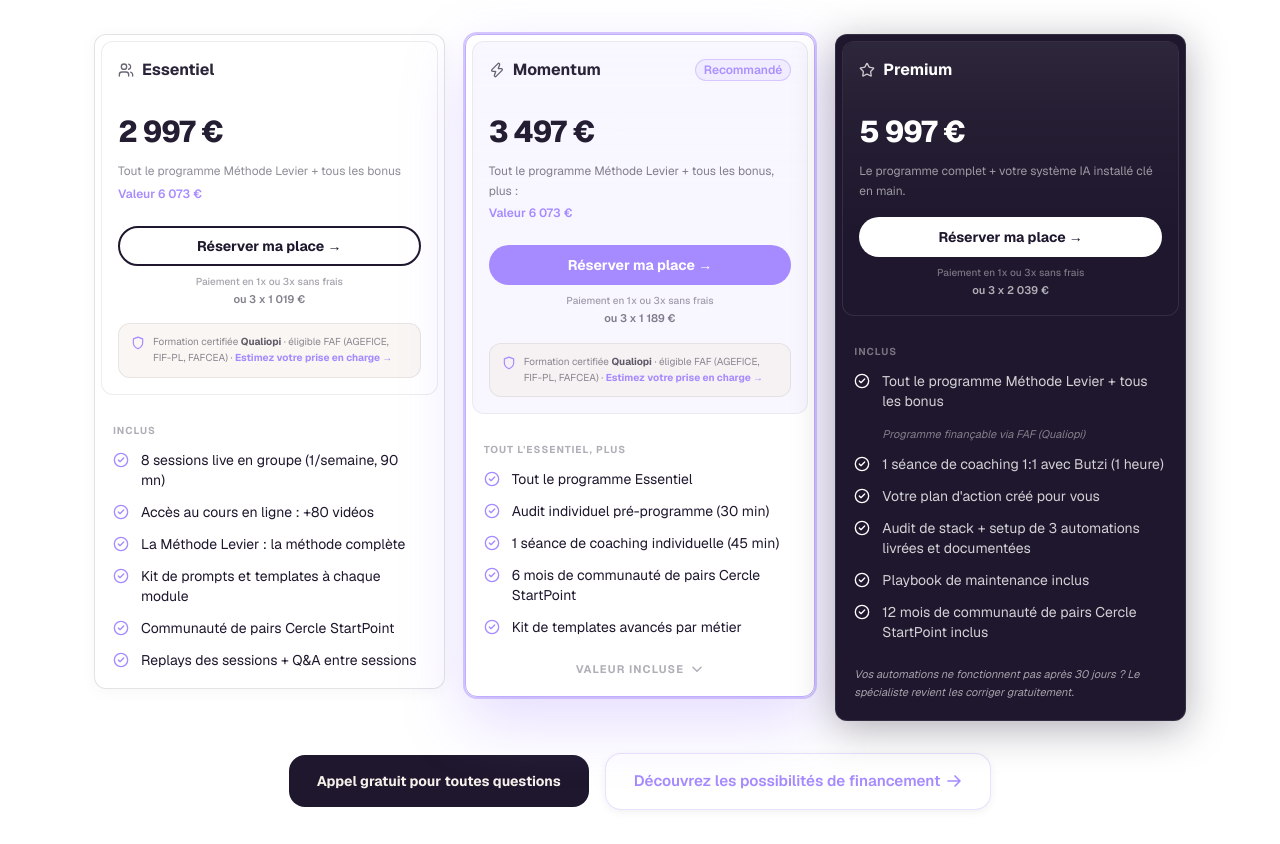
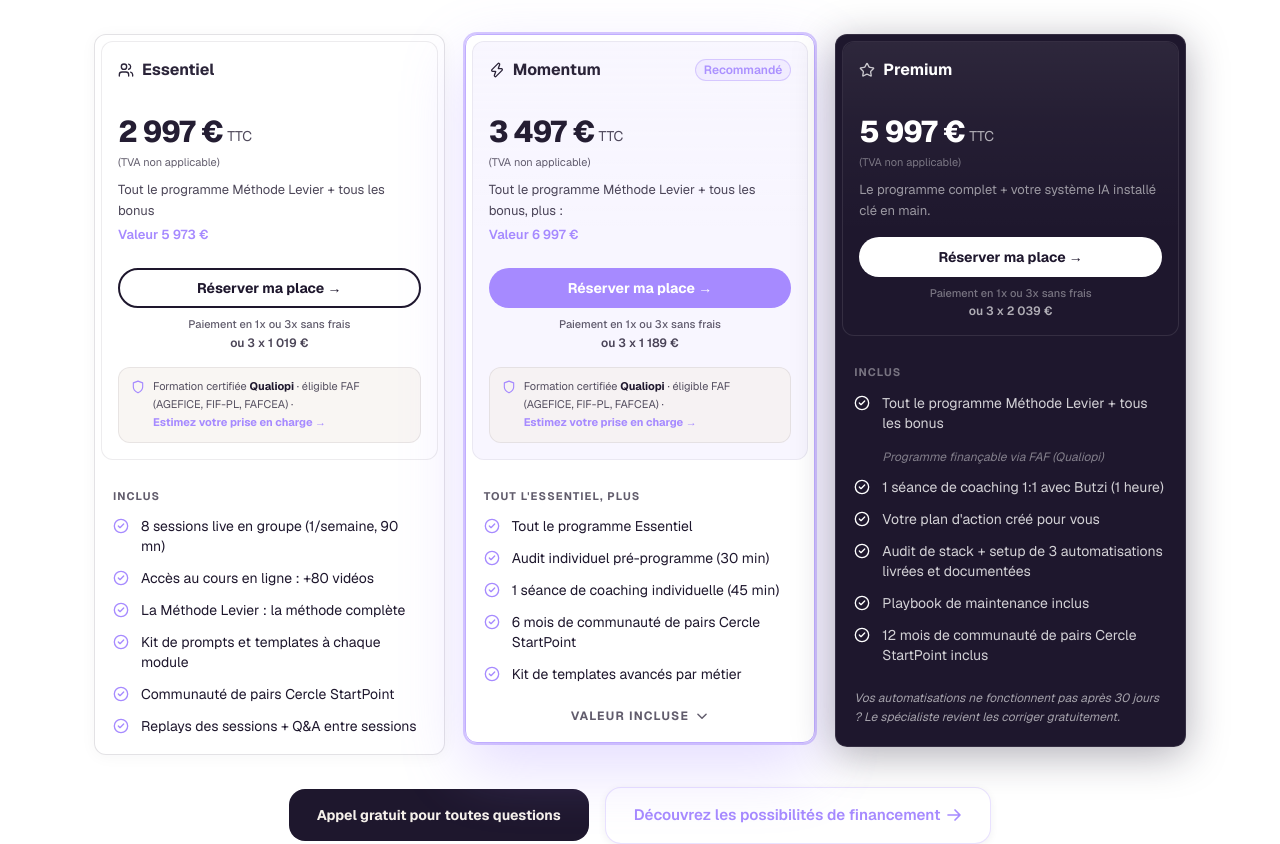
Before and after one commit to Butzi-Startpoint/site_V1, a Next.js app: page / in a window 1280 px wide. Shown: the part 8220-9064 px from the top of the page. Built offline with nearby package versions, Linux system fonts and the light colour scheme.

Commit message:
24/07/26

```diff
--- a/app/api/chat-message/route.ts
+++ b/app/api/chat-message/route.ts
@@ -27,7 +27,7 @@
   <hr style="border:none;border-top:1px solid #e5e0d8;margin:32px 0 16px;">
   <p style="color:#999;font-size:12px;line-height:1.6;margin:0;">
     Vous recevez cet email parce que vous nous avez écrit via le chat de startpoint-ia.fr.<br>
-    BUTZI EURL — Organisme de formation certifié Qualiopi · SIRET&nbsp;847&nbsp;593&nbsp;100&nbsp;00013<br>
+    BUTZI EURL — Organisme de formation certifié Qualiopi · SIRET&nbsp;847&nbsp;593&nbsp;100&nbsp;00021<br>
     61 boulevard du Maréchal Joffre, 92340 Bourg-la-Reine
   </p>`
 
@@ -35,7 +35,7 @@
 
 —
 Vous recevez cet email parce que vous nous avez écrit via le chat de startpoint-ia.fr.
-BUTZI EURL — Organisme de formation certifié Qualiopi · SIRET 847 593 100 00013
+BUTZI EURL — Organisme de formation certifié Qualiopi · SIRET 847 593 100 00021
 61 boulevard du Maréchal Joffre, 92340 Bourg-la-Reine`
 
 function notificationHtml(email: string, message: string): string {
--- a/app/api/mini-cours-lead/route.ts
+++ b/app/api/mini-cours-lead/route.ts
@@ -30,7 +30,7 @@
   <hr style="border:none;border-top:1px solid #e5e0d8;margin:32px 0 16px;">
   <p style="color:#999;font-size:12px;line-height:1.6;margin:0;">
     Vous recevez cet email parce que vous vous êtes inscrit au mini-cours IA sur startpoint-ia.fr.<br>
-    BUTZI EURL — Organisme de formation certifié Qualiopi · SIRET&nbsp;847&nbsp;593&nbsp;100&nbsp;00013<br>
+    BUTZI EURL — Organisme de formation certifié Qualiopi · SIRET&nbsp;847&nbsp;593&nbsp;100&nbsp;00021<br>
     61 boulevard du Maréchal Joffre, 92340 Bourg-la-Reine<br>
     Vous ne souhaitez plus recevoir ces emails ? Répondez «&nbsp;STOP&nbsp;» à ce message.
   </p>`
@@ -39,7 +39,7 @@
 
 —
 Vous recevez cet email parce que vous vous êtes inscrit au mini-cours IA sur startpoint-ia.fr.
-BUTZI EURL — Organisme de formation certifié Qualiopi · SIRET 847 593 100 00013
+BUTZI EURL — Organisme de formation certifié Qualiopi · SIRET 847 593 100 00021
 61 boulevard du Maréchal Joffre, 92340 Bourg-la-Reine
 Vous ne souhaitez plus recevoir ces emails ? Répondez « STOP » à ce message.`
 
--- a/app/api/programme-lead/route.ts
+++ b/app/api/programme-lead/route.ts
@@ -58,7 +58,7 @@
   <hr style="border:none;border-top:1px solid #e5e0d8;margin:32px 0 16px;">
   <p style="color:#999;font-size:12px;line-height:1.6;margin:0;">
     Vous recevez cet email parce que vous avez demandé le programme <strong>Accélération IA 360</strong> sur acceleration-ia.fr.<br>
-    BUTZI EURL — Organisme de formation certifié Qualiopi · SIRET&nbsp;847&nbsp;593&nbsp;100&nbsp;00013<br>
+    BUTZI EURL — Organisme de formation certifié Qualiopi · SIRET&nbsp;847&nbsp;593&nbsp;100&nbsp;00021<br>
     61 boulevard du Maréchal Joffre, 92340 Bourg-la-Reine<br>
     Une question, ou vous ne souhaitez plus être contacté ? Répondez simplement «&nbsp;STOP&nbsp;» à cet email.
   </p>
@@ -86,7 +86,7 @@
 
 —
 Vous recevez cet email parce que vous avez demandé le programme Accélération IA 360 sur acceleration-ia.fr.
-BUTZI EURL — Organisme de formation certifié Qualiopi · SIRET 847 593 100 00013
+BUTZI EURL — Organisme de formation certifié Qualiopi · SIRET 847 593 100 00021
 61 boulevard du Maréchal Joffre, 92340 Bourg-la-Reine
 Vous ne souhaitez plus être contacté ? Répondez « STOP » à cet email.`
 }
--- a/app/programme/page.tsx
+++ b/app/programme/page.tsx
@@ -482,7 +482,7 @@
               <p>
                 <strong>StartPoint IA</strong>, marque commerciale de <strong>BUTZI EURL</strong>
               </p>
-              <p>SIRET : 847 593 100 00013 · TVA intracommunautaire : FR 69 84 75 93 100</p>
+              <p>SIRET : 847 593 100 00021 · TVA intracommunautaire : FR 69 84 75 93 100</p>
               <p>Siège : 61 boulevard du Maréchal Joffre, 92340 Bourg-la-Reine</p>
               <p>Directeur de la publication : Johannes Alinhac</p>
               <p>
--- a/components/sections/modules.tsx
+++ b/components/sections/modules.tsx
@@ -79,7 +79,7 @@
 /* ── Bloc Qualiopi ── */
 const ficheQualiopi: [string, string][] = [
   ['Intitulé officiel', 'Accélération IA 360 : Méthode Levier'],
-  ['Organisme', 'BUTZI EURL, organisme de formation certifié Qualiopi (SIRET 84759310000013)'],
+  ['Organisme', 'BUTZI EURL, organisme de formation certifié Qualiopi (SIRET 84759310000021)'],
   ['Modalité', 'Formation à distance : distanciel synchrone via classes virtuelles de groupe hebdomadaires'],
   ['Durée totale', '12 heures de formation, sur 8 semaines'],
   ['Sessions live', '8 classes virtuelles de 90 minutes'],
--- a/components/sections/pricing.tsx
+++ b/components/sections/pricing.tsx
@@ -47,54 +47,54 @@
   light: {
     card: 'bg-white border-[#1E172D]/12 shadow-[0_2px_16px_rgba(30,23,45,0.04)] hover:shadow-[0_20px_56px_rgba(30,23,45,0.09)]',
     header: 'bg-white border-[#1E172D]/8',
-    planName: 'text-[#1E172D]/70',
+    planName: 'text-[#1E172D]',
     price: 'text-[#1E172D]',
-    description: 'text-[#1E172D]/50',
+    description: 'text-[#1E172D]/80',
     valueDesc: 'text-[#A68AFF]',
     badge: '',
     cta: 'border-2 border-[#1E172D] text-[#1E172D] bg-transparent hover:bg-[#1E172D] hover:text-white',
-    payment: 'text-[#1E172D]/40',
-    paymentSecondary: 'text-[#1E172D]/55',
-    sectionLabel: 'text-[#1E172D]/35',
+    payment: 'text-[#1E172D]/70',
+    paymentSecondary: 'text-[#1E172D]/80',
+    sectionLabel: 'text-[#1E172D]/70',
     listItem: 'text-[#1E172D]',
-    listSubNote: 'text-[#1E172D]/40',
+    listSubNote: 'text-[#1E172D]/70',
     checkIcon: 'text-[#A68AFF]',
-    guarantee: 'text-[#1E172D]/55',
+    guarantee: 'text-[#1E172D]/80',
     qualiopiWrap: 'bg-[#F6F1EB]/60 border-[#1E172D]/8',
-    qualiopiText: 'text-[#1E172D]/50',
-    qualiopiStrong: 'text-[#1E172D]/70',
+    qualiopiText: 'text-[#1E172D]/75',
+    qualiopiStrong: 'text-[#1E172D]',
     qualiopiIconStroke: '#A68AFF',
     extrasTitle: 'text-[#1E172D]',
     extrasSeparator: '',
     extrasContainer: 'bg-[#A68AFF]/8 border-[#A68AFF]/15',
-    extrasRow: 'text-[#1E172D]/55',
+    extrasRow: 'text-[#1E172D]/80',
     extrasTotal: 'border-[#A68AFF]/20 text-[#1E172D]',
     extrasFooter: 'text-[#A68AFF]',
   },
   highlight: {
     card: 'border-[#A68AFF]/70 shadow-[0_0_0_2px_rgba(166,138,255,0.45),0_24px_64px_rgba(166,138,255,0.30)]',
     header: 'bg-[#A68AFF]/8',
-    planName: 'text-[#1E172D]/70',
+    planName: 'text-[#1E172D]',
     price: 'text-[#1E172D]',
-    description: 'text-[#1E172D]/55',
+    description: 'text-[#1E172D]/80',
     valueDesc: 'text-[#A68AFF]',
     badge: '',
     cta: 'bg-[#A68AFF] hover:bg-[#9070ee] text-white border-0',
-    payment: 'text-[#1E172D]/40',
-    paymentSecondary: 'text-[#1E172D]/55',
-    sectionLabel: 'text-[#1E172D]/35',
+    payment: 'text-[#1E172D]/70',
+    paymentSecondary: 'text-[#1E172D]/80',
+    sectionLabel: 'text-[#1E172D]/70',
     listItem: 'text-[#1E172D]',
-    listSubNote: 'text-[#1E172D]/40',
+    listSubNote: 'text-[#1E172D]/70',
     checkIcon: 'text-[#A68AFF]',
-    guarantee: 'text-[#1E172D]/55',
+    guarantee: 'text-[#1E172D]/80',
     qualiopiWrap: 'bg-[#F6F1EB]/60 border-[#1E172D]/8',
-    qualiopiText: 'text-[#1E172D]/50',
-    qualiopiStrong: 'text-[#1E172D]/70',
+    qualiopiText: 'text-[#1E172D]/75',
+    qualiopiStrong: 'text-[#1E172D]',
     qualiopiIconStroke: '#A68AFF',
     extrasTitle: 'text-[#1E172D]',
     extrasSeparator: '',
     extrasContainer: 'bg-[#A68AFF]/8 border-[#A68AFF]/15',
-    extrasRow: 'text-[#1E172D]/55',
+    extrasRow: 'text-[#1E172D]/80',
     extrasTotal: 'border-[#A68AFF]/20 text-[#1E172D]',
     extrasFooter: 'text-[#A68AFF]',
   },
@@ -156,7 +156,7 @@
     icon: <Users className="w-4 h-4" />,
     name: 'Essentiel',
     description: 'Tout le programme Méthode Levier + tous les bonus',
-    valueDesc: 'Valeur 6 073 €',
+    valueDesc: 'Valeur 5 973 €',
     price: '2 997 €',
     badge: null,
     cta: 'Réserver ma place',
@@ -181,7 +181,7 @@
     icon: <Zap className="w-4 h-4" />,
     name: 'Momentum',
     description: 'Tout le programme Méthode Levier + tous les bonus, plus :',
-    valueDesc: 'Valeur 6 073 €',
+    valueDesc: 'Valeur 6 997 €',
     price: '3 497 €',
     badge: 'Recommandé',
     cta: 'Réserver ma place',
@@ -223,11 +223,11 @@
       { text: 'Tout le programme Méthode Levier + tous les bonus', sub: 'Programme finançable via FAF (Qualiopi)' },
       '1 séance de coaching 1:1 avec Butzi (1 heure)',
       'Votre plan d\'action créé pour vous',
-      'Audit de stack + setup de 3 automations livrées et documentées',
+      'Audit de stack + setup de 3 automatisations livrées et documentées',
       'Playbook de maintenance inclus',
       '12 mois de communauté de pairs Cercle StartPoint inclus',
     ],
-    guarantee: 'Vos automations ne fonctionnent pas après 30 jours ? Le spécialiste revient les corriger gratuitement.',
+    guarantee: 'Vos automatisations ne fonctionnent pas après 30 jours ? Le spécialiste revient les corriger gratuitement.',
     extras: null,
     theme: 'dark',
   },
@@ -240,7 +240,7 @@
       <svg width="14" height="14" viewBox="0 0 24 24" fill="none" stroke={t.qualiopiIconStroke} strokeWidth="2" strokeLinecap="round" strokeLinejoin="round" className="flex-shrink-0 mt-0.5">
         <path d="M12 22s8-4 8-10V5l-8-3-8 3v7c0 6 8 10 8 10z"/>
       </svg>
-      <p className={`text-[10px] leading-relaxed ${t.qualiopiText}`}>
+      <p className={`text-[11px] leading-relaxed ${t.qualiopiText}`}>
         Formation certifiée <strong className={t.qualiopiStrong}>Qualiopi</strong> · éligible FAF
         (AGEFICE, FIF-PL, FAFCEA) ·{' '}
         <a
@@ -324,11 +324,14 @@
                       >
                         {plan.price}
                       </PricingCard.MainPrice>
+                      <PricingCard.Period className={t.paymentSecondary}>TTC</PricingCard.Period>
                     </PricingCard.Price>
 
-                    <p className={`text-xs mb-1 leading-relaxed ${t.description}`}>{plan.description}</p>
+                    <p className={`text-[11px] -mt-2 mb-2 ${t.payment}`}>(TVA non applicable)</p>
+
+                    <p className={`text-[13px] mb-1 leading-relaxed ${t.description}`}>{plan.description}</p>
                     {plan.valueDesc && (
-                      <p className={`text-xs font-semibold mb-3 ${t.valueDesc}`}>{plan.valueDesc}</p>
+                      <p className={`text-[13px] font-semibold mb-3 ${t.valueDesc}`}>{plan.valueDesc}</p>
                     )}
 
                     <Button
@@ -341,10 +344,10 @@
                     </Button>
 
                     {plan.payment && (
-                      <p className={`text-center text-[10px] mt-2 font-medium ${t.payment}`}>{plan.payment}</p>
+                      <p className={`text-center text-[11px] mt-2 font-medium ${t.payment}`}>{plan.payment}</p>
                     )}
                     {plan.paymentSecondary && (
-                      <p className={`text-center text-[11px] mt-0.5 font-semibold ${t.paymentSecondary}`}>
+                      <p className={`text-center text-xs mt-0.5 font-semibold ${t.paymentSecondary}`}>
                         {plan.paymentSecondary}
                       </p>
                     )}
@@ -354,7 +357,7 @@
 
                   <PricingCard.Body>
                     <div>
-                      <p className={`text-[10px] font-bold tracking-widest uppercase mb-3 ${t.sectionLabel}`}
+                      <p className={`text-[11px] font-bold tracking-widest uppercase mb-3 ${t.sectionLabel}`}
                         style={{ fontFamily: 'var(--font-display)' }}>
                         {plan.sectionLabel}
                       </p>
@@ -369,7 +372,7 @@
                                 <span>{text}</span>
                               </div>
                               {sub && (
-                                <span className={`text-[11px] mt-1 ml-7 italic ${t.listSubNote}`}>
+                                <span className={`text-xs mt-1 ml-7 italic ${t.listSubNote}`}>
                                   {sub}
                                 </span>
                               )}
@@ -380,7 +383,7 @@
                     </div>
 
                     {plan.guarantee && (
-                      <p className={`text-[11px] leading-relaxed italic ${t.guarantee}`}>
+                      <p className={`text-xs leading-relaxed italic ${t.guarantee}`}>
                         {plan.guarantee}
                       </p>
                     )}
@@ -388,7 +391,7 @@
                     {plan.extras && (
                       <details className="group">
                         <summary
-                          className={`flex items-center justify-center gap-1.5 cursor-pointer list-none [&::-webkit-details-marker]:hidden text-[11px] font-bold uppercase tracking-widest ${t.sectionLabel}`}
+                          className={`flex items-center justify-center gap-1.5 cursor-pointer list-none [&::-webkit-details-marker]:hidden text-xs font-bold uppercase tracking-widest ${t.sectionLabel}`}
                           style={{ fontFamily: 'var(--font-display)' }}
                         >
                           Valeur incluse
@@ -410,14 +413,14 @@
                           )}
                           <div className={`rounded-xl px-4 py-3 text-sm border ${t.extrasContainer}`}>
                             {plan.extras.map(row => (
-                              <div key={row.label} className={`flex justify-between text-xs py-1 ${t.extrasRow}`}>
+                              <div key={row.label} className={`flex justify-between text-[13px] py-1 ${t.extrasRow}`}>
                                 <span>{row.label}</span><span>{row.val}</span>
                               </div>
                             ))}
-                            <div className={`border-t mt-2 pt-2 flex justify-between font-bold text-xs ${t.extrasTotal}`}>
+                            <div className={`border-t mt-2 pt-2 flex justify-between font-bold text-[13px] ${t.extrasTotal}`}>
                               <span>Valeur totale des extras</span><span>1 024 €</span>
                             </div>
-                            <p className={`text-[11px] font-semibold mt-2 text-center ${t.extrasFooter}`}>
+                            <p className={`text-xs font-semibold mt-2 text-center ${t.extrasFooter}`}>
                               Pour seulement 500 € de plus
                             </p>
                           </div>
```
